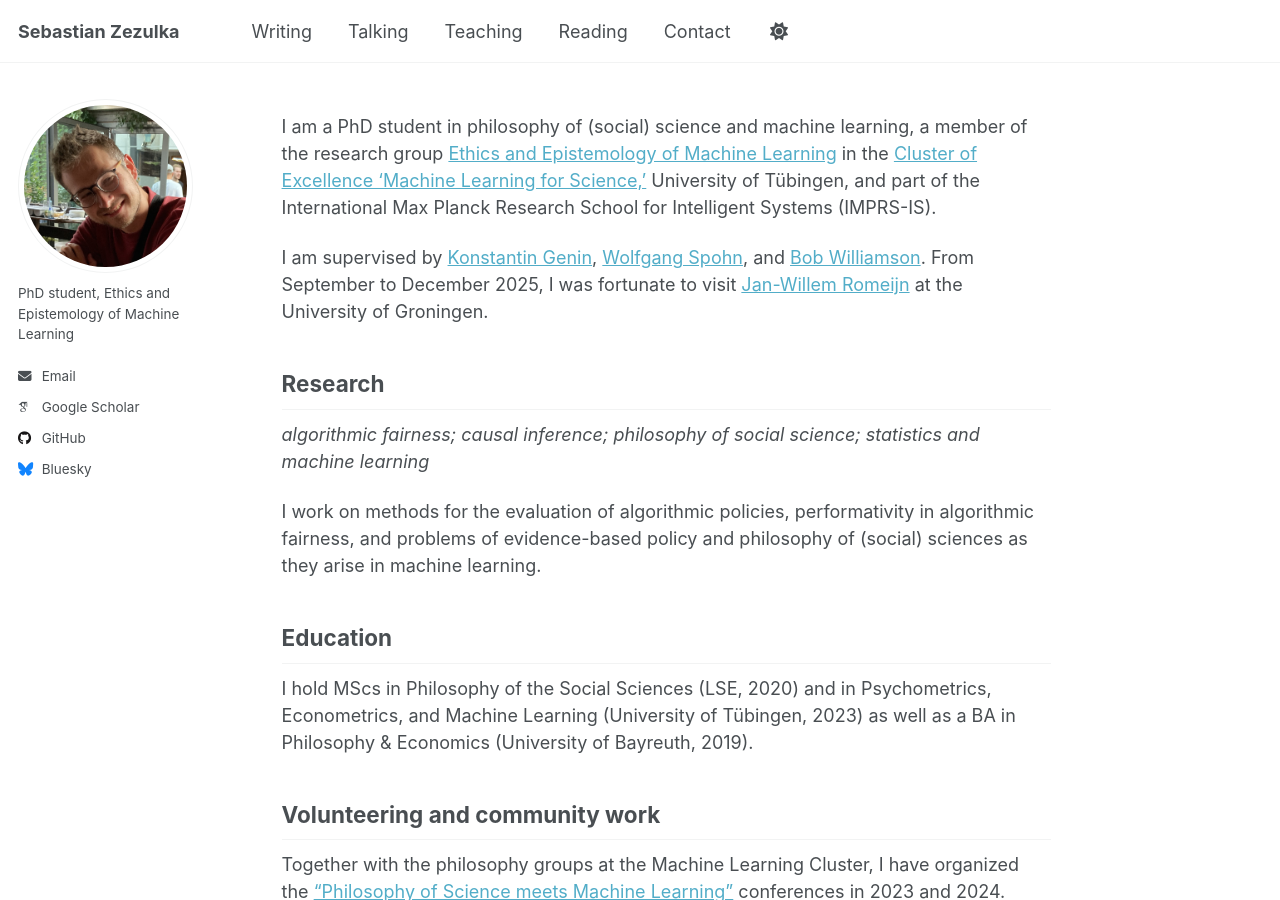
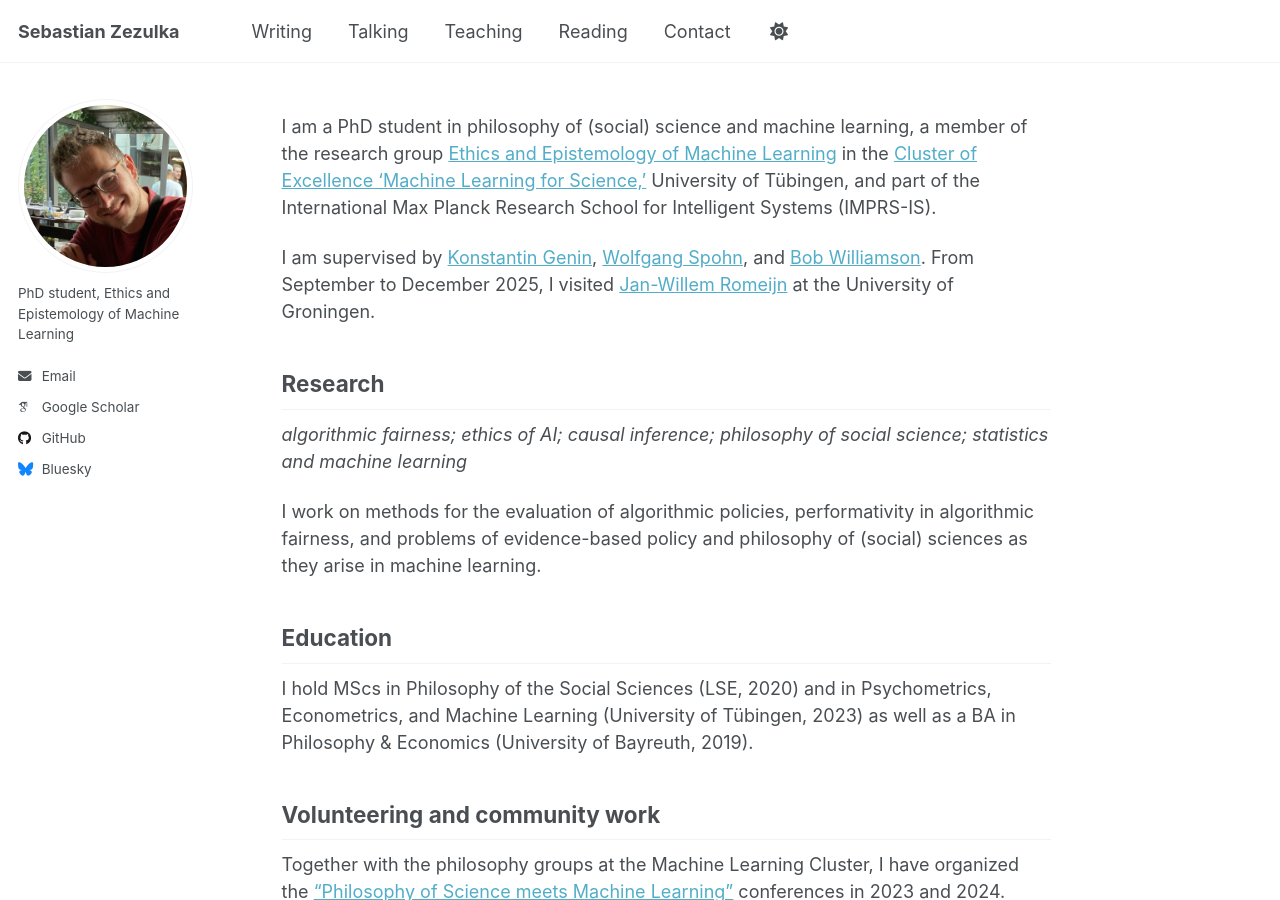
Before and after one commit to sezezulka/sezezulka.github.io, a Jekyll site: the page built from _pages/about.md, in a window 1280 px wide and 900 px high. Built offline with Jekyll 4.4.1, drawn with Linux system fonts in a browser that asks for light colours; some web fonts are replaced; a script that is not in the unit is left out.

Commit message:
Update about

```diff
--- a/_pages/about.md
+++ b/_pages/about.md
@@ -11,11 +11,12 @@ redirect_from:
 
 I am a PhD student in philosophy of (social) science and machine learning, a member of the research group [Ethics and Epistemology of Machine Learning](https://ethics.epistemology.ai){:target="_blank"} in the [Cluster of Excellence 'Machine Learning for Science,'](https://uni-tuebingen.de/en/research/core-research/cluster-of-excellence-machine-learning/home/){:target="_blank"} University of Tübingen, and part of the International Max Planck Research School for Intelligent Systems (IMPRS-IS).
 
-I am supervised by [Konstantin Genin](https://kgenin.github.io/){:target="_blank"}, [Wolfgang Spohn](https://www.philosophie.uni-konstanz.de/ag-spohn/personen/prof-dr-wolfgang-spohn/){:target="_blank"}, and [Bob Williamson](https://uni-tuebingen.de/forschung/forschungsschwerpunkte/exzellenzcluster-maschinelles-lernen/forschung/forschung/cluster-arbeitsgruppen/professuren/foundations-of-machine-learning-systems/){:target="_blank"}. From September to December 2025, I was fortunate to visit [Jan-Willem Romeijn](https://romeijn.web.rug.nl/){:target="_blank"} at the University of Groningen.
+I am supervised by [Konstantin Genin](https://kgenin.github.io/){:target="_blank"}, [Wolfgang Spohn](https://www.philosophie.uni-konstanz.de/ag-spohn/personen/prof-dr-wolfgang-spohn/){:target="_blank"}, and [Bob Williamson](https://fm.ls/){:target="_blank"}. From September to December 2025, I visited [Jan-Willem Romeijn](https://romeijn.web.rug.nl/){:target="_blank"} at the University of Groningen.
+
 
 ## Research
 
-*algorithmic fairness; causal inference; philosophy of social science; statistics and machine learning*
+*algorithmic fairness; ethics of AI; causal inference; philosophy of social science; statistics and machine learning*
 
 I work on methods for the evaluation of algorithmic policies, performativity in algorithmic fairness, and problems of evidence-based policy and philosophy of (social) sciences as they arise in machine learning.
 
```
